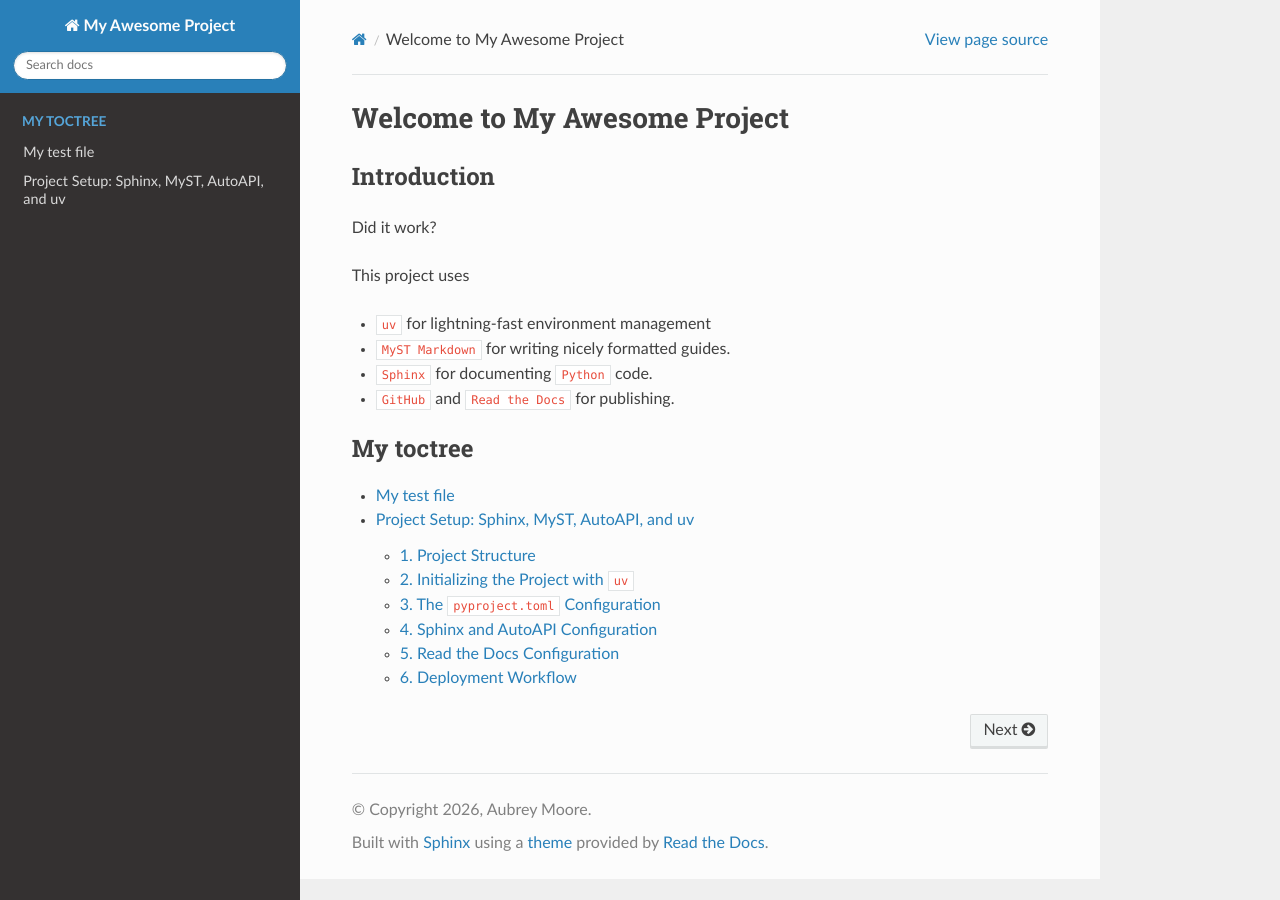
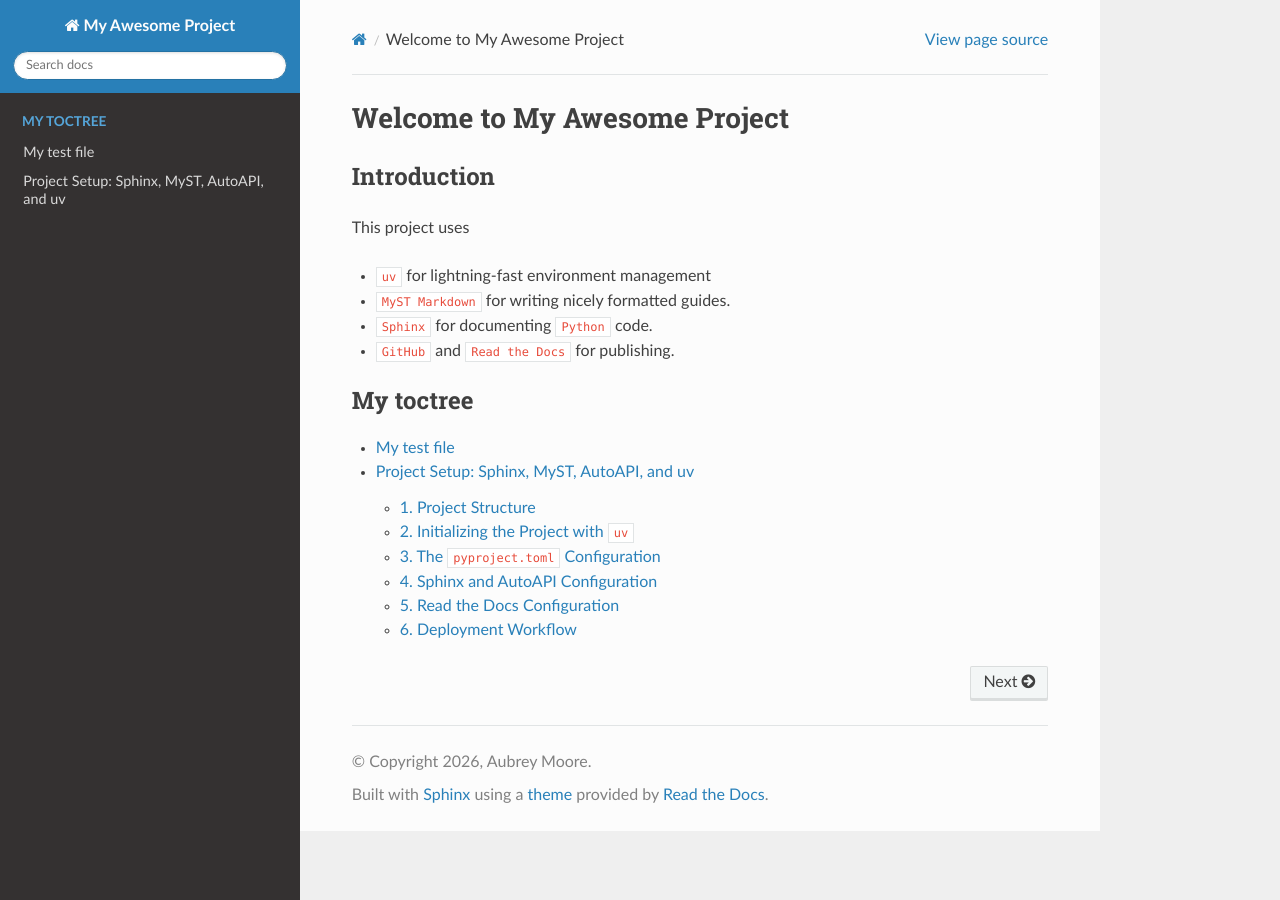
Before and after one commit to aubreymoore/my-awesome-project, a Sphinx documentation site: the page built from docs/source/index.md, in a window 1280 px wide. Built offline with Sphinx 7.4.7 and the Read the Docs theme 3.1.0, drawn with Linux system fonts in a browser that asks for light colours; pages that are not in the unit, such as notebooks, are missing from menus.

Commit message:
Update index.md

```diff
--- a/docs/source/index.md
+++ b/docs/source/index.md
@@ -1,8 +1,6 @@
 # Welcome to My Awesome Project
 
 ## Introduction
-
-Did it work?
 
 This project uses
 - `uv` for lightning-fast environment management
```
